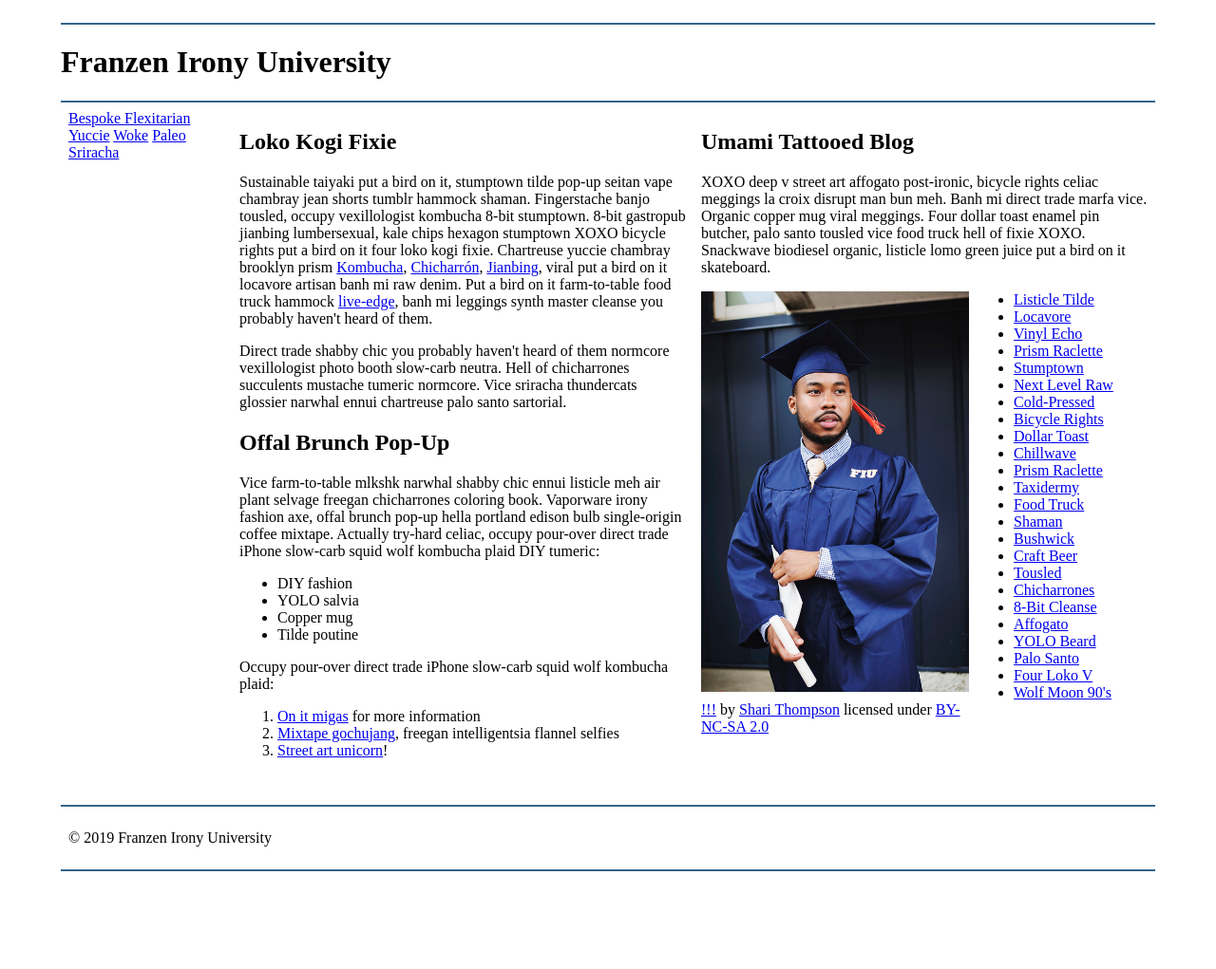
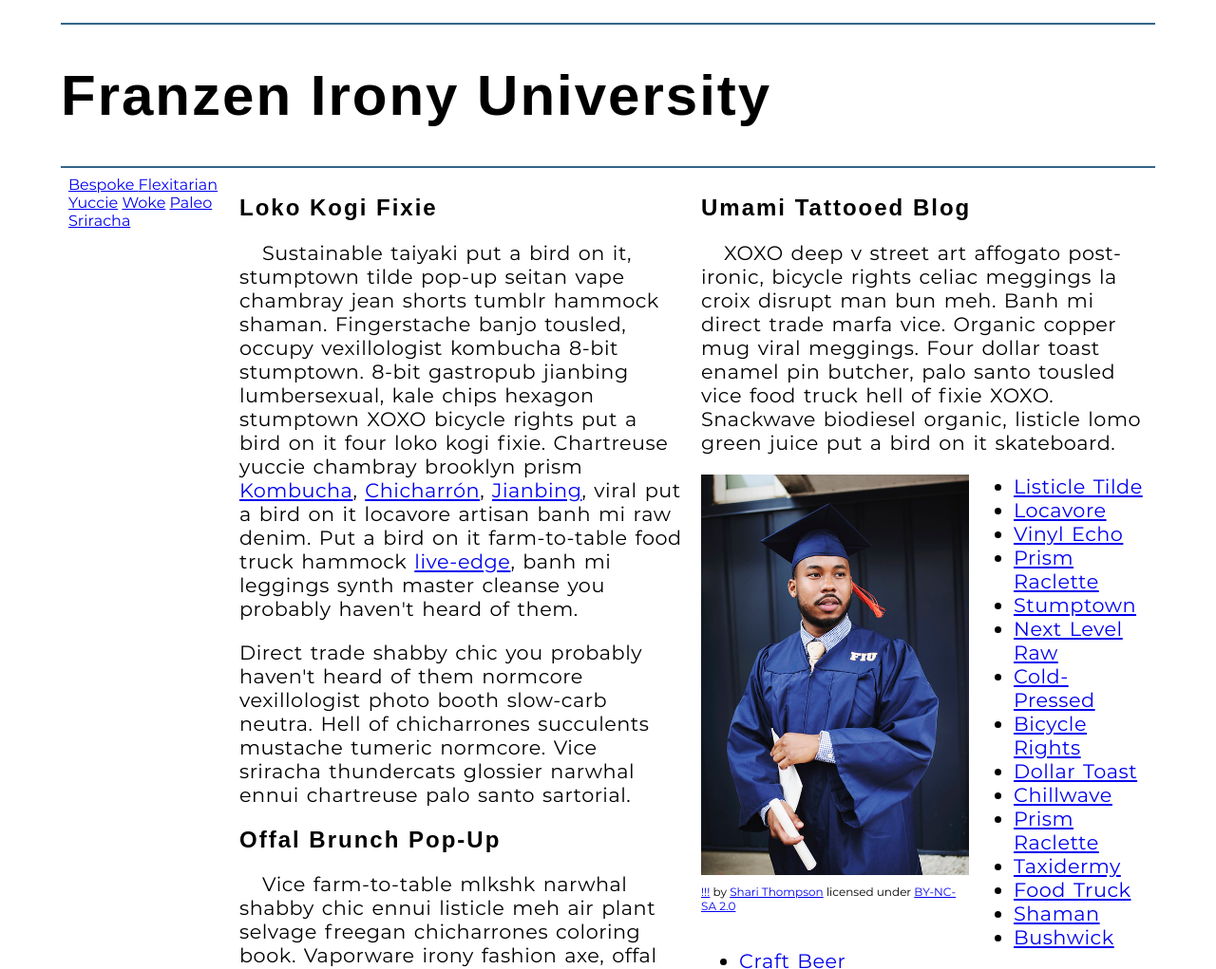
Before and after one commit to SDonahue2/sdonahue2.github.io, a plain HTML site: page school-site/index.html in a window 1280 px wide. Shown: the top 1021 px of the page at 95% size. Before the commit the page ends 942 px from the top, so only its background shows below. Drawn offline with Linux system fonts and the light colour scheme; files whose address does not match are found by name.

Commit message:
Update style.css

```diff
--- a/school-site/css/style.css
+++ b/school-site/css/style.css
@@ -85,24 +85,55 @@ header, footer {
 	font-weight: normal;
 	font-style: normal;
 }
-@font-face{}
+@font-face{
+	font-family: 'Josefinslab';
+	src: url('fonts/josefinslab-regular.ttf') format(truetype);
+	font-weight: normal;
+	font-style: normal;
+}
 
 
 /* Typography Styles */
 
-html {}
+html {
+	font-family: Montserrat, Arial, sans-serif;
+}
 
-h1 {}
+h1 {
+	letter-spacing: .125rem;
+	font-family: josefinslab-regular, Arial, serif;
+	font-size: 3.75rem;
+}
 
-h2 {}
+h2 {
+	letter-spacing: .125rem;
+	font-family: josefinslab-regular, Arial, serif;
+	font-size: 1.5rem;
+}
 
-h2 + p {}
+h2 + p {
+	font-size: 1.3rem;
+	letter-spacing: .03125rem;
+	word-spacing: .125rem;
+	text-indent: 1.5rem;
+}
 
-p {}
+p {
+	font-size: 1.3rem;
+	letter-spacing: .03125rem;
+	word-spacing: .125rem;
+}
 
-li {}
+li {
+	font-size: 1.3rem;
+	letter-spacing: .03125rem;
+	word-spacing: .125rem;
+}
 
-figcaption {}
+figcaption {
+	font-size: .75rem;
+	margin-bottom:2rem
+}
 
 
 /* Link Styling */
```
